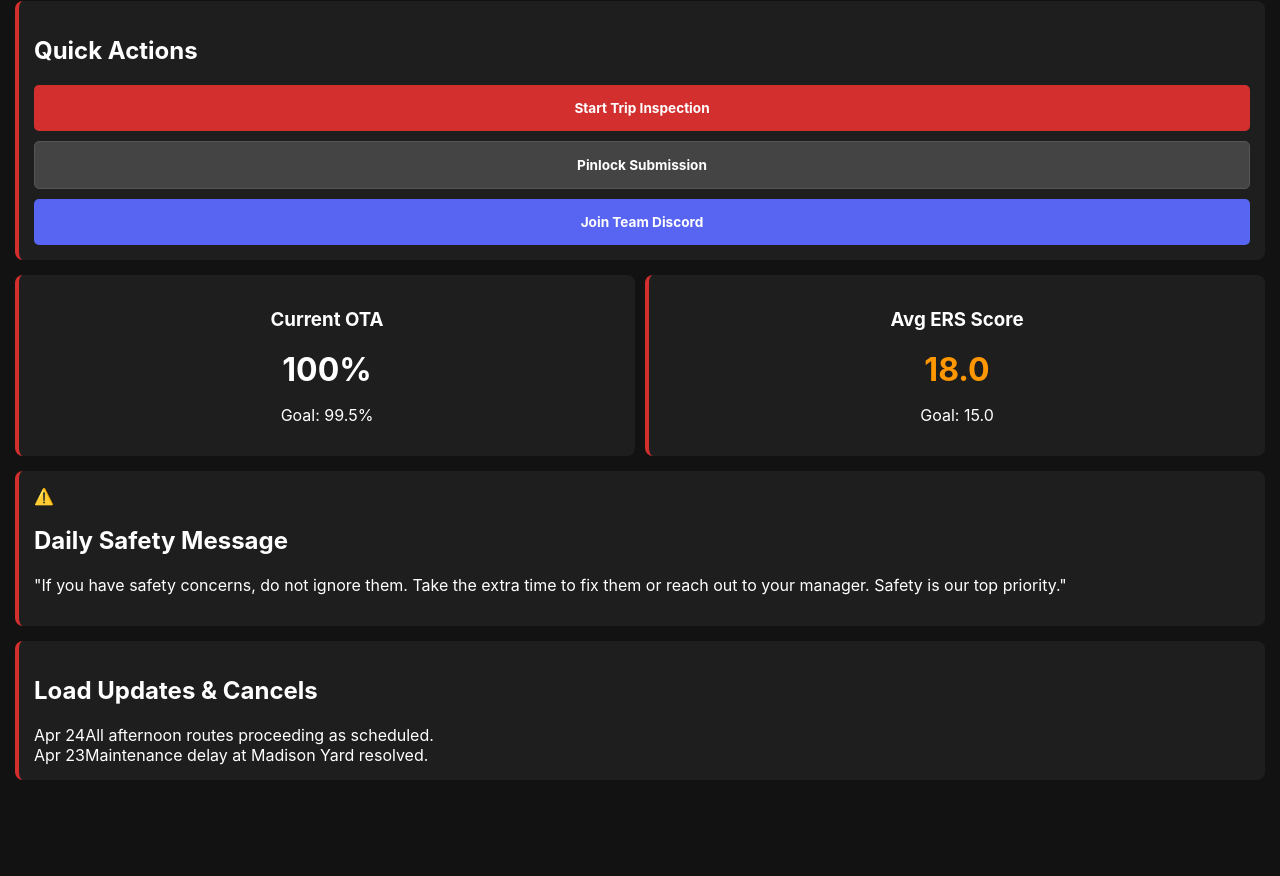
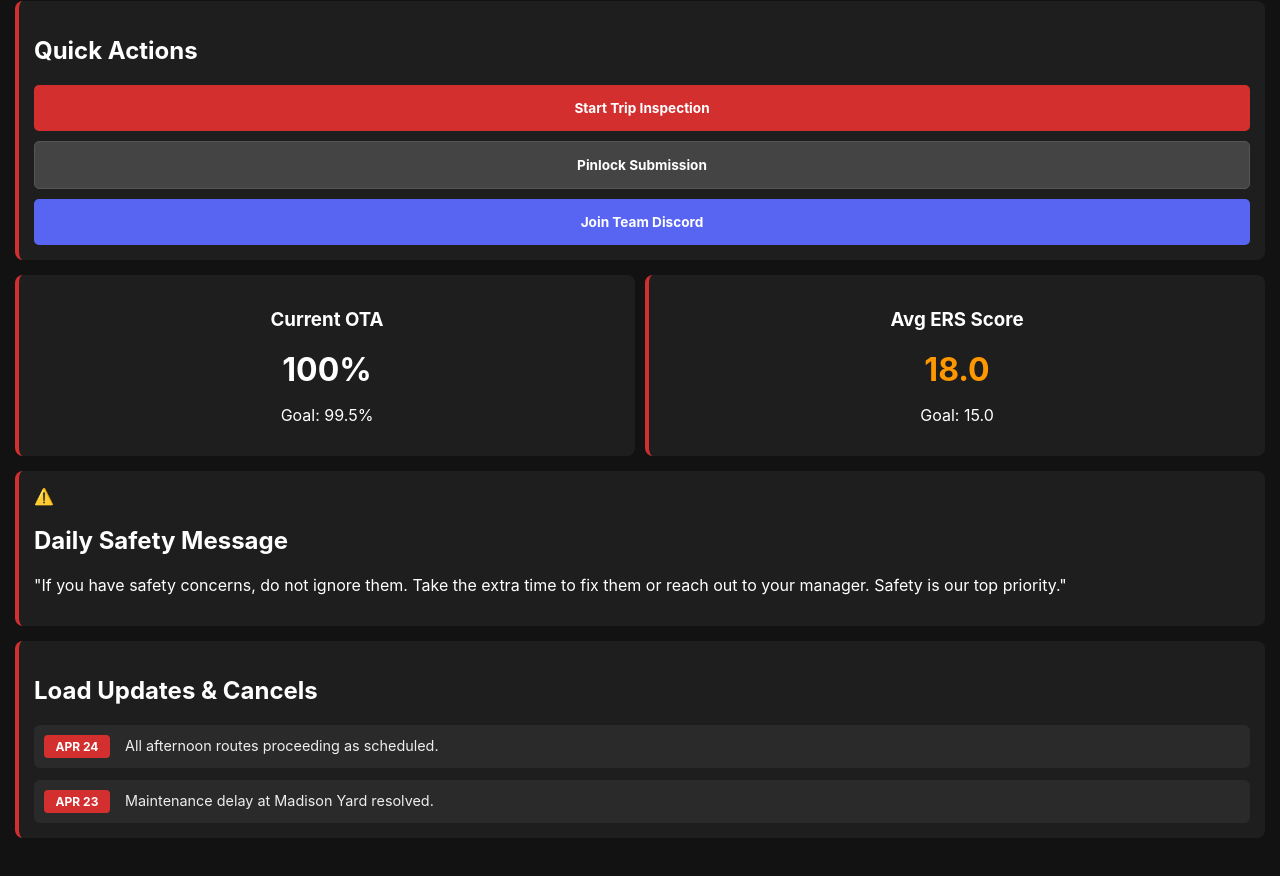
Before and after one commit to amcelroy50744/driver-hub, a plain HTML site: page index.html in a window 1280 px wide. Shown: the part 415-1291 px from the top of the page. Before the commit the page ends 1245 px from the top, so only its background shows below. Drawn offline with Linux system fonts and the light colour scheme.

Commit message:
fixed load updates section

```diff
--- a/styles.css
+++ b/styles.css
@@ -157,3 +157,41 @@ header {
   padding: 10px 20px;
   border-radius: 20px;
 }
+
+/* Container for the list of updates */
+.update-list {
+    display: flex;
+    flex-direction: column;
+    gap: 12px; /* Adds space between each update row */
+    margin-top: 10px;
+}
+
+/* Individual update row */
+.update-item {
+    display: flex;
+    align-items: center; /* Vertically centers the text */
+    background: #2a2a2a; /* Slightly lighter than card bg to stand out */
+    padding: 10px;
+    border-radius: 6px;
+    gap: 15px; /* Creates a clear gap between date and message */
+}
+
+/* Date Badge */
+.update-date {
+    background-color: var(--primary-red);
+    color: white;
+    font-size: 0.75rem;
+    font-weight: bold;
+    padding: 4px 8px;
+    border-radius: 4px;
+    min-width: 50px; /* Ensures all date badges are the same width */
+    text-align: center;
+    text-transform: uppercase;
+}
+
+/* Message Text */
+.update-msg {
+    font-size: 0.9rem;
+    color: #eee;
+    line-height: 1.3;
+}
```
